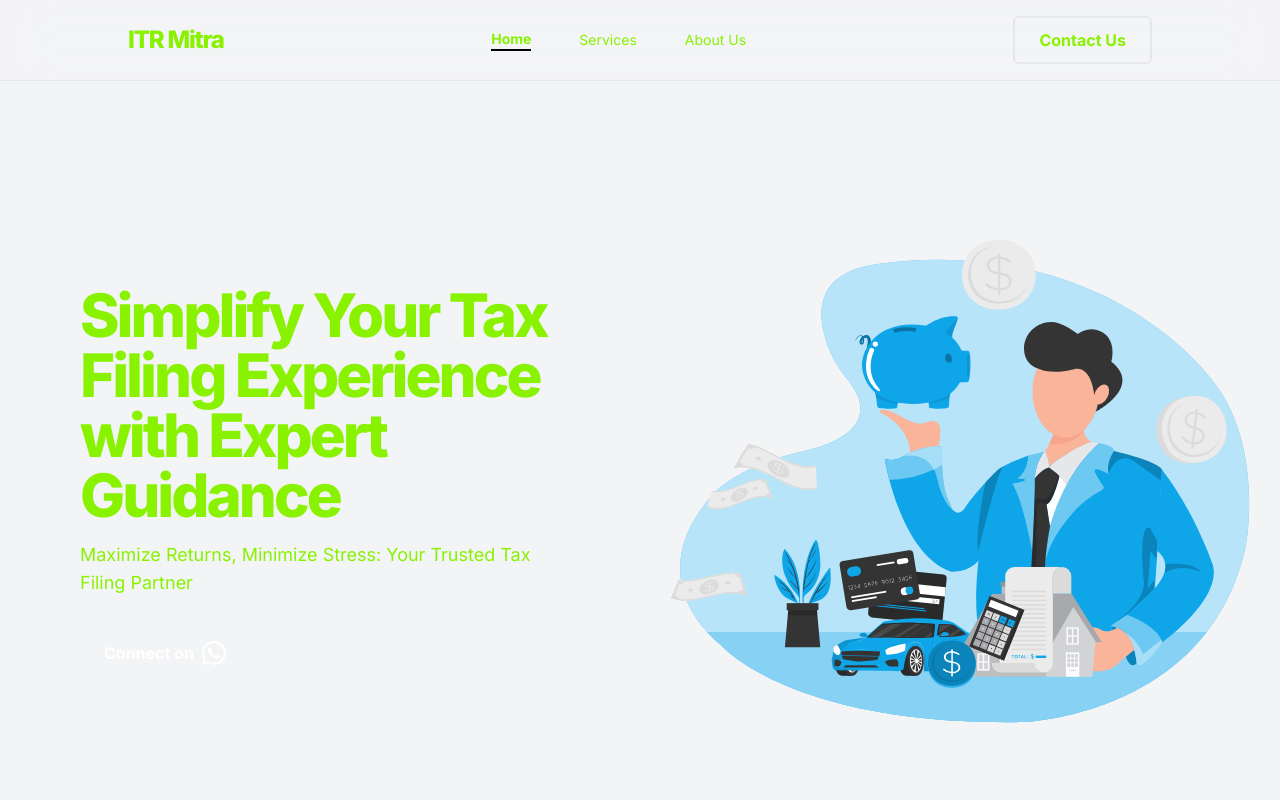
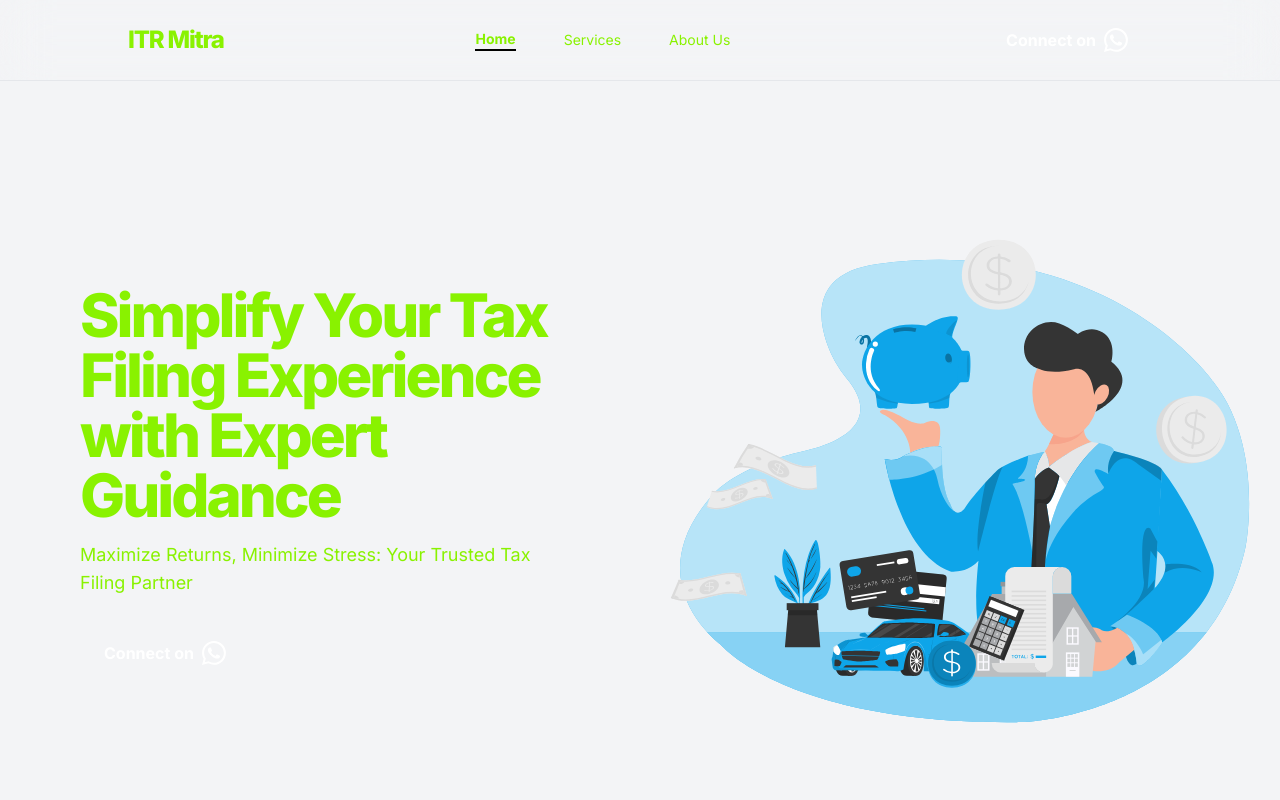
Before and after one commit to itrmitra/itrmitra, a Next.js app: page / in a window 1280 px wide. Shown: the top 800 px of the page. Built offline with nearby package versions, Linux system fonts and the light colour scheme.

Commit message:
fix: dropdown menu

```diff
--- a/src/components/site-header.tsx
+++ b/src/components/site-header.tsx
@@ -1,12 +1,12 @@
 import Link from "next/link"
 import { useRouter } from "next/router"
-import { cn } from "../lib/utils"
 import { MainNav } from "./main-nav"
 import { buttonVariants } from "./ui/button"
 
 import * as DropdownMenu from "@radix-ui/react-dropdown-menu"
 
 import { Menu } from "lucide-react"
+import WhatsappButton from "./whatsapp_button"
 
 const items = [
     {
@@ -28,14 +28,13 @@ export function SiteHeader() {
     return (
         <header className="sticky top-0 z-50 border-b backdrop-blur-xl">
             <div className="px-8 sm:px-16 lg:px-0 lg:container h-20 flex items-center justify-between">
-                <h1 className="font-extrabold tracking-tighter text-2xl">ITR Mitra</h1>
+                <Link href="/">
+                    <h1 className="font-extrabold tracking-tighter text-2xl">ITR Mitra</h1>
+                </Link>
                 <MainNav items={items} currentHref={router.pathname} />
-                <Link
-                    href="/contact"
-                    className={cn(buttonVariants({ variant: "outlined" }), "hidden md:flex")}
-                >
-                    Contact Us
-                </Link>
+                <div className="hidden md:block">
+                    <WhatsappButton />
+                </div>
                 <div className="md:hidden">
                     <DropdownMenu.Root>
                         <DropdownMenu.Trigger asChild>
@@ -45,7 +44,7 @@ export function SiteHeader() {
                         </DropdownMenu.Trigger>
                         <DropdownMenu.Portal>
                             <DropdownMenu.Content
-                                className="min-w-[8rem] z-40 relative rounded-md shadow-md py-1 overflow-hidden bg-gray-100"
+                                className="min-w-[8rem] z-50  backdrop-blur-xl bg-gray-100/50 relative rounded-md shadow-md py-1 overflow-hidden text-sm sm:text-base"
                                 side="top"
                                 sideOffset={4}
                             >
@@ -54,18 +53,11 @@ export function SiteHeader() {
                                         <DropdownMenu.Item
                                             key={item.href}
                                             asChild
-                                            className="relative select-none outline-none transition-colors flex p-2 focus:bg-secondary focus:text-gray-100"
+                                            className="relative select-none outline-none transition-colors flex p-2 focus:bg-brand focus:text-white"
                                         >
                                             <Link href={item.href}>{item.title}</Link>
                                         </DropdownMenu.Item>
                                     ))}
-                                    <DropdownMenu.Separator />
-                                    <DropdownMenu.Item
-                                        asChild
-                                        className="relative gap-1 items-center select-none outline-none transition-colors flex p-2 focus:bg-secondary focus:text-gray-100"
-                                    >
-                                        <Link href="/contact">Contact Us</Link>
-                                    </DropdownMenu.Item>
                                 </>
                             </DropdownMenu.Content>
                         </DropdownMenu.Portal>
```
